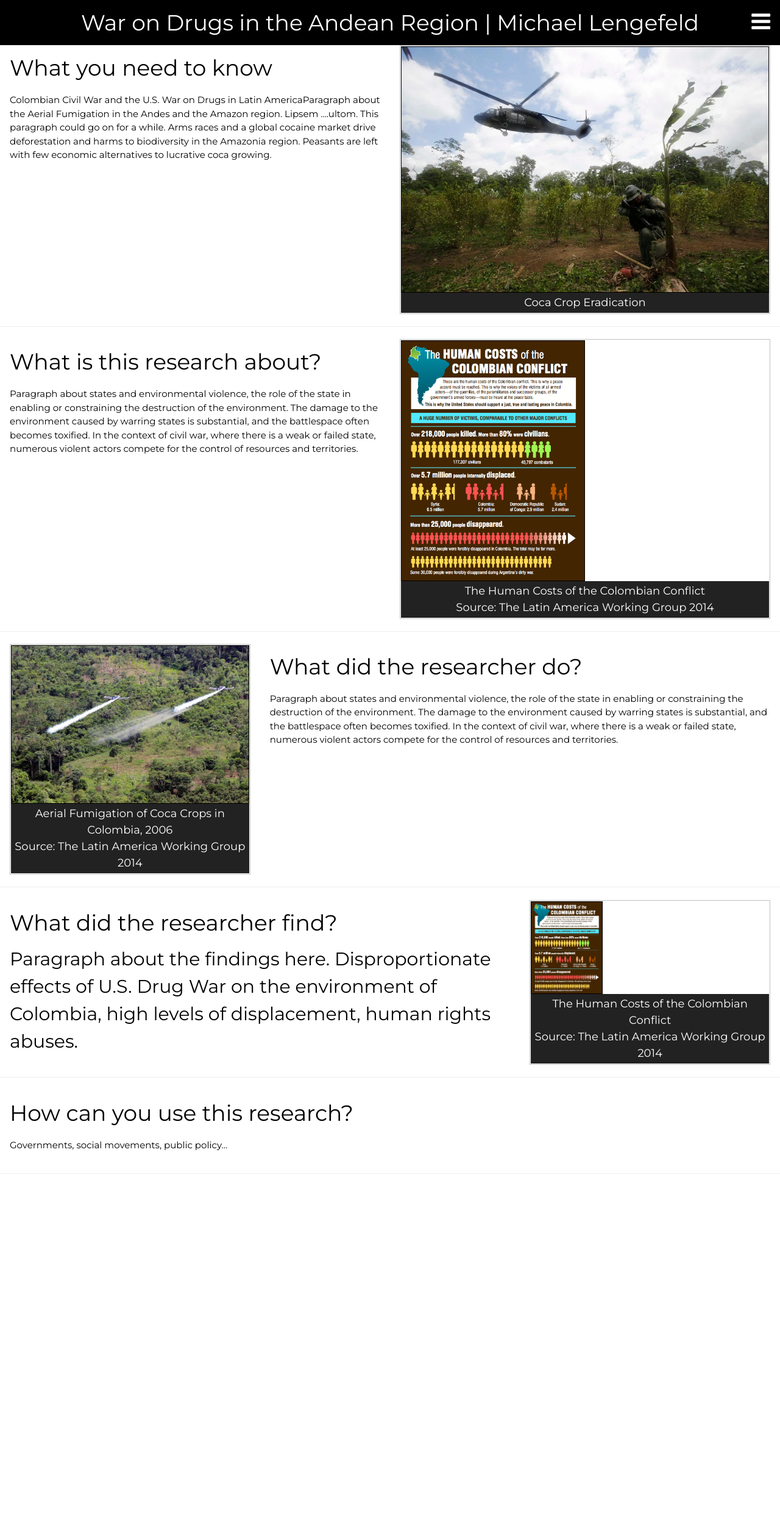
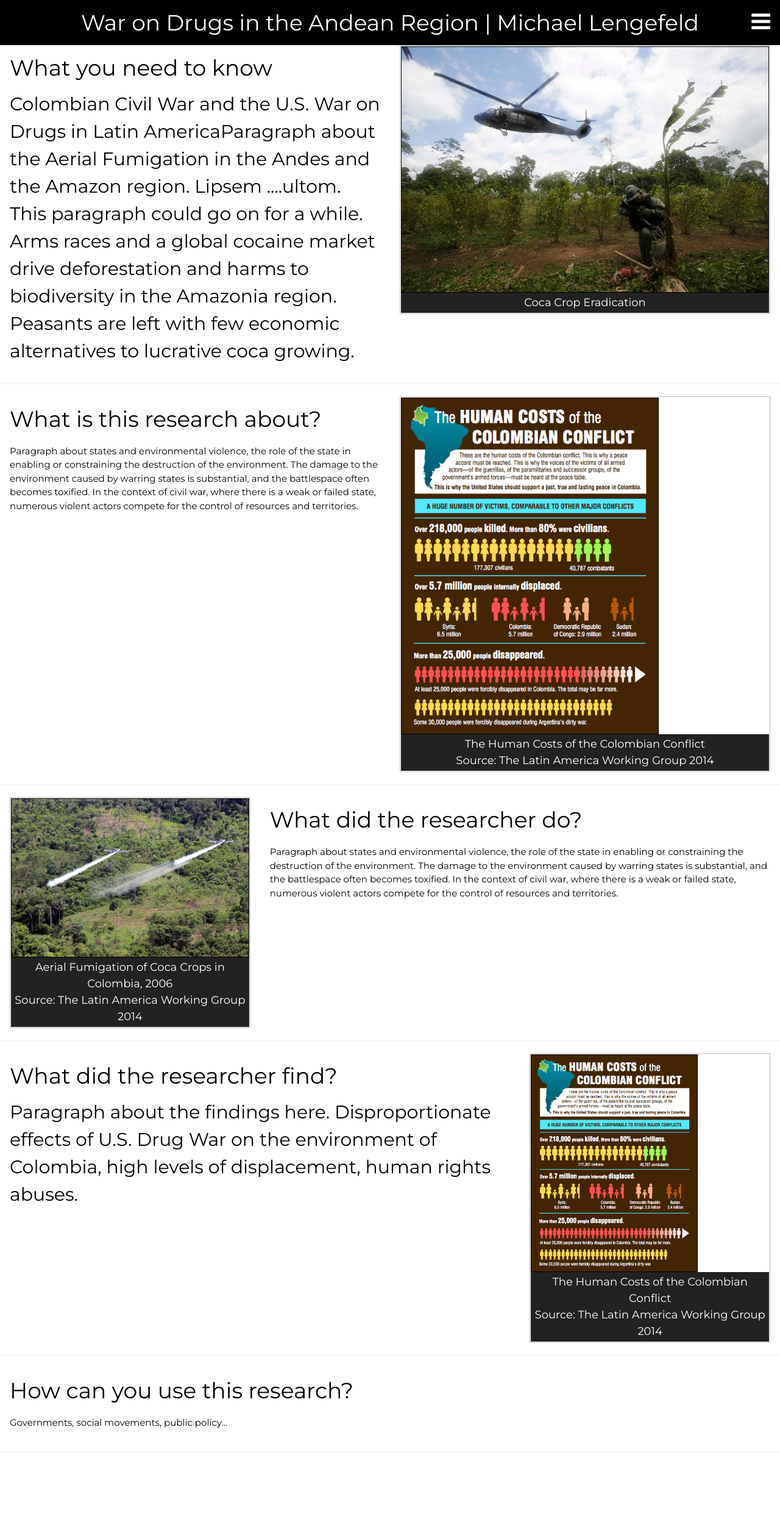
Before and after one commit to resilience1/resilience1.github.io, a Jekyll site: the page built from research/colombia.html, in a window 1280 px wide. Shown: the whole page at 61% size. Built offline with Jekyll 4.4.1, drawn with Linux system fonts in a browser that asks for light colours; nearby versions of some CDN libraries; before the commit the page ends 2030 px from its top, so only the background shows below that.

Commit message:
Update colombia.html

```diff
--- a/research/colombia.html
+++ b/research/colombia.html
@@ -55,10 +55,10 @@ title: War on Drugs | Michael Lengefeld
 	<div class="w3-row">
 	<div class="w3-half w3-container">
 	<h1>What you need to know</h1>
-		<p>Colombian Civil War and the U.S. War on Drugs in Latin AmericaParagraph about the Aerial Fumigation in the Andes and the Amazon region. Lipsem ....ultom. This paragraph
+		<h2>Colombian Civil War and the U.S. War on Drugs in Latin AmericaParagraph about the Aerial Fumigation in the Andes and the Amazon region. Lipsem ....ultom. This paragraph
 			could go on for a while. Arms races and a global cocaine market drive deforestation and harms to biodiversity
 			in the Amazonia region. Peasants are left with few economic alternatives to lucrative coca growing.
-		</p>
+		</h2>
 	</div>
 	<div class="w3-half w3-container">
 		<figure class="item">
@@ -83,7 +83,7 @@ title: War on Drugs | Michael Lengefeld
 		<div class="w3-half w3-container">
 			<figure class="item">
 			<img src="/img/Human_cost_colombia.jpg" alt="Human Cost of the Colombian Conflict"
-			     style="width:50%; height: 50%; border:1px solid black">
+			     style="width:70%; height: 50%; border:1px solid black">
 				<figcaption class="caption">The Human Costs of the Colombian Conflict<br>
 					Source: The Latin America Working Group 2014
 				</figcaption>
@@ -125,7 +125,7 @@ title: War on Drugs | Michael Lengefeld
 		<div class="w3-third w3-container">
 			<figure class="item">
 			<img src="/img/Human_cost_colombia.jpg" alt="Human Cost of the Colombian Conflict"
-			     style="width:30%; height: 30%; border:1px solid black">
+			     style="width:70%; height: 70%; border:1px solid black">
 				<figcaption class="caption">The Human Costs of the Colombian Conflict<br>
 					Source: The Latin America Working Group 2014
 				</figcaption>
```
